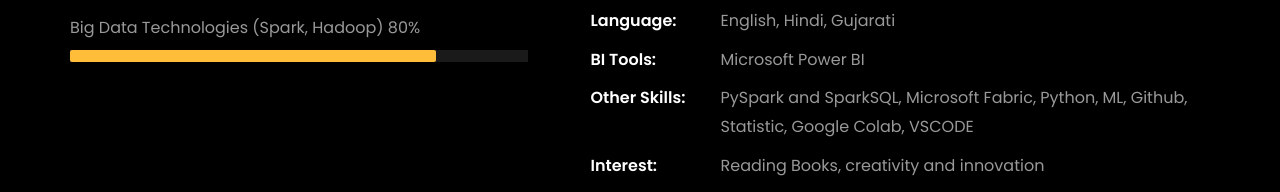
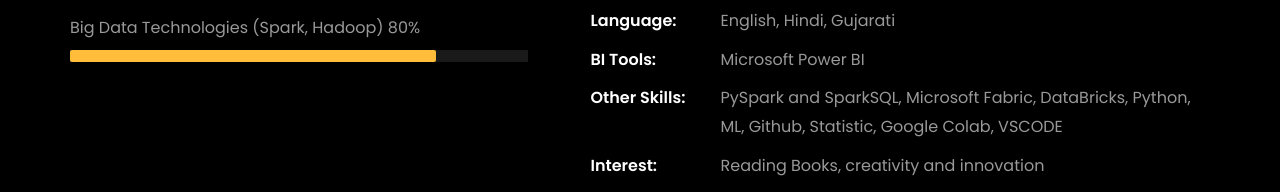
Before and after one commit to SureshRadadiya/Portfolio, a plain HTML site: page index.html in a window 1280 px wide. Shown: the part 1341-1533 px from the top of the page. Drawn offline with Linux system fonts and the light colour scheme; files whose address does not match are found by name.

Commit message:
Comment 1

```diff
--- a/index.html
+++ b/index.html
@@ -275,7 +275,7 @@
 									<li class="d-flex"><span>Education:</span> <span>Master of Computer Application</span></li>
 									<li class="d-flex"><span>Language:</span> <span>English, Hindi, Gujarati</span></li>
 									<li class="d-flex"><span>BI Tools:</span> <span>Microsoft Power BI</span></li>
-									<li class="d-flex"><span>Other Skills:</span> <span>PySpark and SparkSQL, Microsoft Fabric, Python, ML, Github, Statistic, Google Colab, VSCODE</span></li>
+									<li class="d-flex"><span>Other Skills:</span> <span>PySpark and SparkSQL, Microsoft Fabric, DataBricks, Python, ML, Github, Statistic, Google Colab, VSCODE</span></li>
 									<li class="d-flex"><span>Interest:</span> <span>Reading Books, creativity and innovation </span></li>
 
 								</ul>
```
